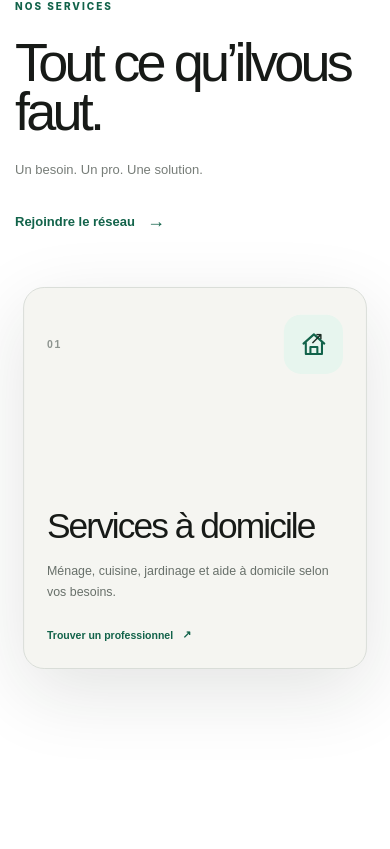
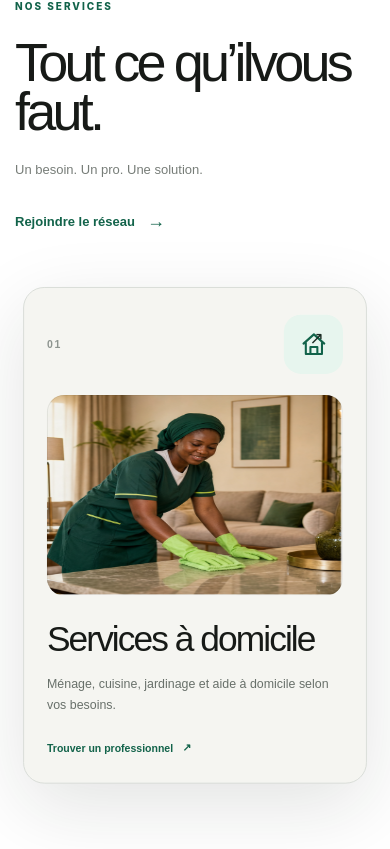
Before and after one commit to abdoulaye150199/samaserviceweb, an Angular app: page / in a window 390 px wide. Shown: the part 1101-1950 px from the top of the page. Built offline with nearby package versions, Linux system fonts and the light colour scheme.

Commit message:
pin services copy and illustrate every card

```diff
--- a/src/app/app.html
+++ b/src/app/app.html
@@ -110,6 +110,12 @@
               }
               </div>
             </div>
+            <div
+              class="service-art"
+              [class]="'service-art service-art-' + index"
+              role="img"
+              [attr.aria-label]="'Illustration : ' + service.title"
+            ></div>
             <h3>{{ service.title }}</h3>
             <p>{{ service.description }}</p>
             <a href="#inscription">Trouver un professionnel <span>↗</span></a>
--- a/src/app/app.scss
+++ b/src/app/app.scss
@@ -3114,6 +3114,8 @@ footer {
 .services-sticky-copy {
   position: sticky;
   top: 125px;
+  align-self: start;
+  height: max-content;
   padding-top: 18px;
 }
 
@@ -3141,7 +3143,7 @@ footer {
   position: sticky;
   top: 105px;
   display: flex;
-  min-height: 520px;
+  min-height: 620px;
   flex-direction: column;
   margin-bottom: 52vh;
   padding: clamp(30px, 4vw, 52px);
@@ -3214,13 +3216,30 @@ footer {
 
 .stacked-card h3 {
   max-width: 440px;
-  margin: auto 0 18px;
+  margin: 28px 0 18px;
   color: #171a17;
   font-size: clamp(35px, 4vw, 55px);
   font-weight: 500;
   line-height: .98;
   letter-spacing: -.055em;
 }
+
+.service-art {
+  width: 100%;
+  height: 270px;
+  margin-top: 28px;
+  overflow: hidden;
+  border-radius: 18px;
+  background-image: url('/assets/service-illustrations.png');
+  background-repeat: no-repeat;
+  background-size: 200% 200%;
+  box-shadow: inset 0 0 0 1px rgba(17, 30, 23, .07);
+}
+
+.service-art-0 { background-position: left top; }
+.service-art-1 { background-position: right top; }
+.service-art-2 { background-position: left bottom; }
+.service-art-3 { background-position: right bottom; }
 
 .stacked-card p {
   max-width: 430px;
@@ -3264,7 +3283,7 @@ footer {
   .services-sticky-copy h2 br { display: none; }
   .stacked-card {
     top: 88px;
-    min-height: 460px;
+    min-height: 560px;
     margin-bottom: 42vh;
   }
   .stacked-card.card-1 { top: 98px; }
@@ -3276,10 +3295,11 @@ footer {
   .services-section { padding-top: 90px; }
   .services-sticky-copy h2 { font-size: 54px; }
   .stacked-card {
-    min-height: 400px;
+    min-height: 520px;
     padding: 28px 24px;
     border-radius: 22px;
   }
   .stacked-card h3 { font-size: 37px; }
+  .service-art { height: 210px; margin-top: 22px; }
   .stacked-card:hover { border-radius: 22px; }
 }
```
Also changed, not shown: public/assets/service-illustrations.png (added).
